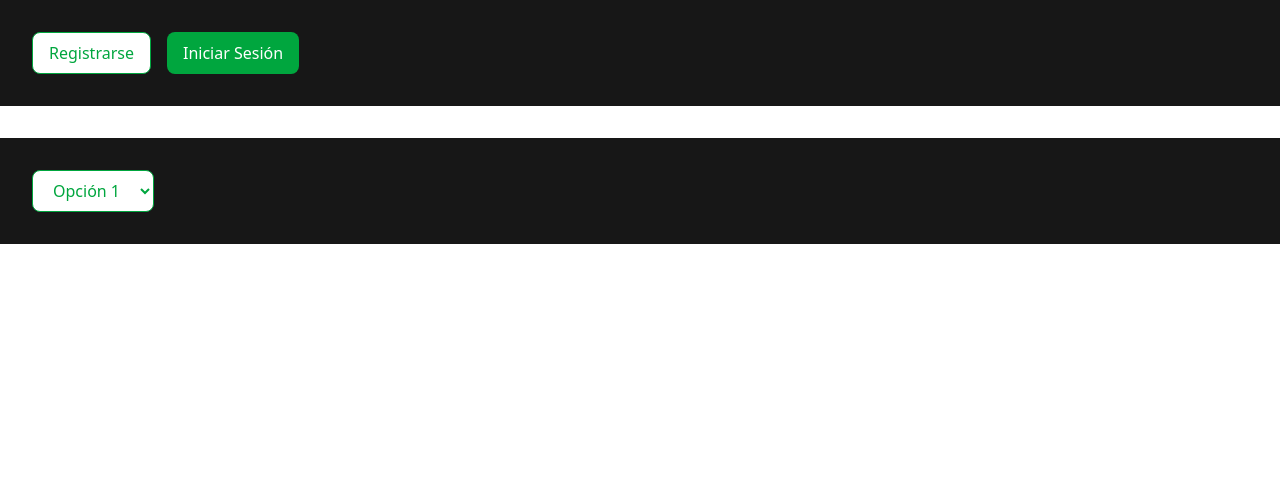
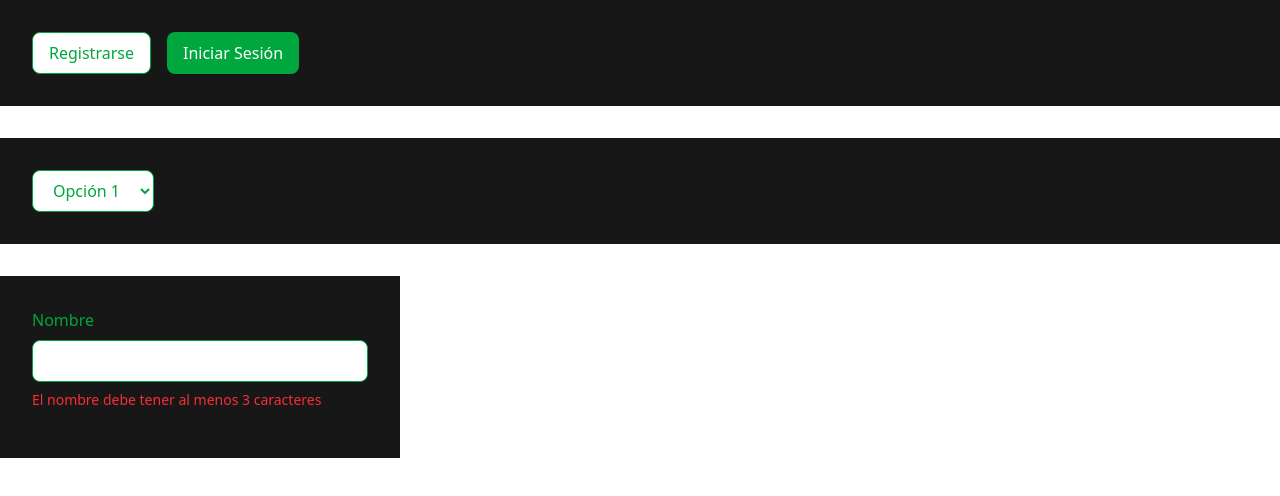
Before and after one commit to reeeyy05/TODO_CADUCA, a React (Vite) app: page / in a window 1280 px wide. Shown: the top 496 px of the page. Built offline with nearby package versions, Linux system fonts and the light colour scheme.

Commit message:
✅new-componente-input-y-prueba

```diff
--- a/src/App.tsx
+++ b/src/App.tsx
@@ -2,8 +2,10 @@ import { useState } from 'react'
 import './index.css'
 import Button from './components/ui/Button';
 import Select from './components/ui/Select';
+import Input from './components/forms/Input';
 
 function App() {
+  const [inputValue, setInputValue] = useState("");
 
   return (
     <>
@@ -23,6 +25,18 @@ function App() {
           ]}
         />
       </div>
+
+      {/* Aquí puedes probar el Input */}
+      <div style={{ marginTop: '32px', background: '#171717', padding: '32px', maxWidth: '400px' }}>
+        <Input
+          label="Nombre"
+          name="nombre"
+          type="text"
+          value={inputValue}
+          onChange={e => setInputValue(e.target.value)}
+          error={inputValue.length < 3 ? "El nombre debe tener al menos 3 caracteres" : undefined}
+        />
+      </div>
     </>
   )
 }
--- /dev/null
+++ b/src/components/forms/Input.tsx
@@ -0,0 +1,35 @@
+// Traemos los tipos para que el input funcione igual que uno normal de HTML.
+import type { InputHTMLAttributes } from "react";
+
+// Aquí le decimos al input que puede recibir todas las cosas típicas, pero además una etiqueta y un error.
+interface InputProps extends InputHTMLAttributes<HTMLInputElement> {
+    label: string;
+    error?: string;
+}
+
+// El componente Input: le das la etiqueta, el error y lo demás, y él se encarga de armar el campo.
+export default function Input({ label, error, type, name, value,  ...props }: InputProps) {
+
+    // Aquí va el input, con su etiqueta y el mensaje de error si hay.
+    return (
+        <div className="mb-4">
+            {/* La etiqueta del input, para que sepas qué escribir */}
+            <label htmlFor={name} className="block mb-2 text-green-600 font-medium">
+                {label}
+            </label>
+            {/* El input recibe todo lo que le quieras pasar, como type, value, onChange, etc. */}
+            <input
+                id={name}
+                type={type}
+                name={name}
+                value={value}
+                className="block w-full bg-white text-green-600 border border-green-600 rounded-lg px-4 py-2 font-medium focus:outline-none focus:ring-2 focus:ring-green-400 transition"
+                {...props}
+            />
+            {/* Si hay error, se muestra el mensaje en rojo */}
+            {error && (
+                <p className="text-red-500 text-sm mt-2">{error}</p>
+            )}
+        </div>
+    )
+}
```
